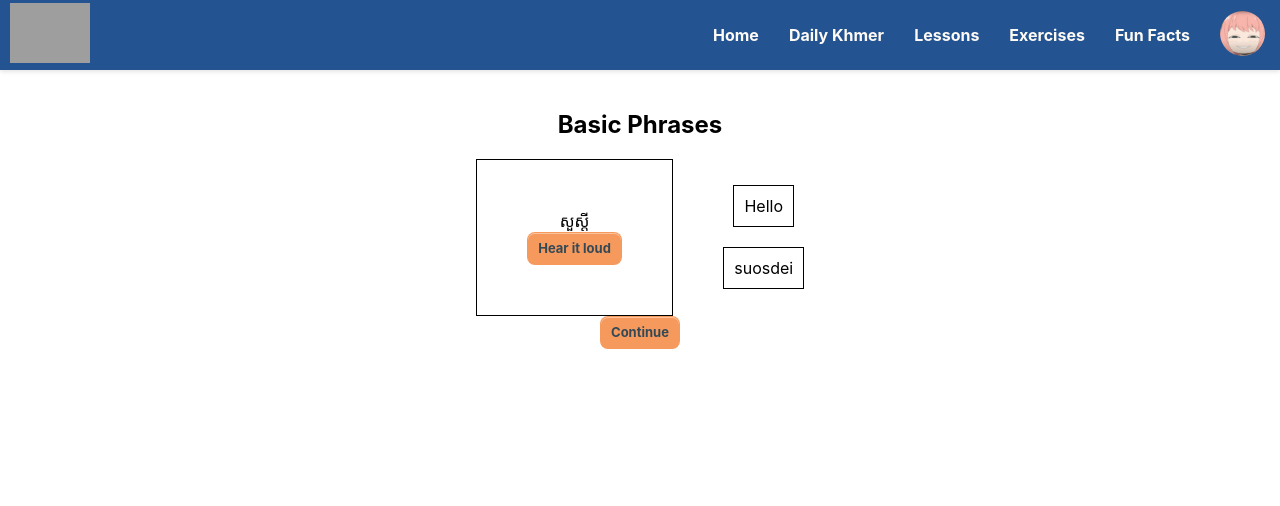
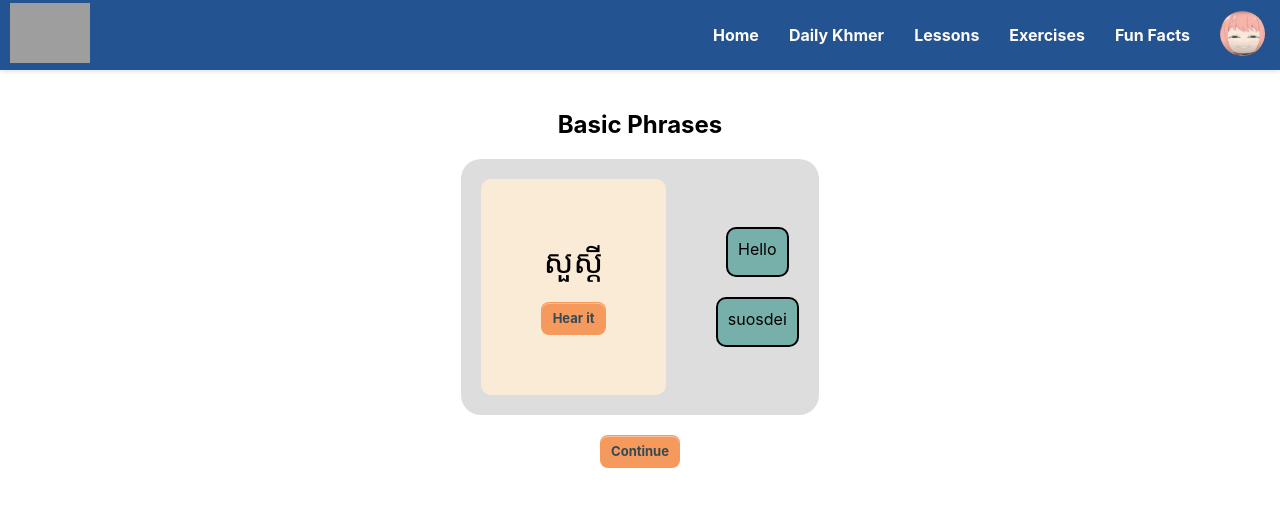
Before and after one commit to KellyKuoch/khmerkademy-v2, a React (Create React App) app: page /unit/basic-phrase-1 in a window 1280 px wide. Shown: the top 506 px of the page. Built offline with nearby package versions, Linux system fonts and the light colour scheme; grey boxes are pictures that could not be loaded.

Commit message:
added phrases

```diff
--- a/src/units/Phrases.css
+++ b/src/units/Phrases.css
@@ -4,6 +4,7 @@
   align-items: center;
   justify-content: center;
   padding-top: 90px;
+
 }
 
 .phrases-title {
@@ -14,31 +15,52 @@
 }
 
 .main-item {
+  font-size: 2em;
   display: flex;
   flex-direction: column;
-  justify-content: center;
+
   align-items: center;
-  border: 1px solid black;
-  padding: 50px;
+  /* border: 1px solid black; */
+  background-color: antiquewhite;
+  border-radius: 10px;
+  padding: 60px;
+  gap: 20px;
 }
 
 .each-phrase {
   display: flex;
   flex-direction: row;
-  justify-content: center;
-  align-items: center;
   gap: 50px;
+
+  /* border: 1px solid black; */
+  border-radius: 20px;
+  background-color: #DDDDDD;
+  padding: 20px;
+  /* margin: 20px; */
 }
 
 .phrase-item {
+  font-size: 1em;
   display: flex;
   flex-direction: column;
   justify-content: center;
   align-items: center;
   gap: 20px;
+  /* margin: 20px; */
 }
 
 .phrase-numbers {
-  border: 1px solid black;
+  border: 2px solid black;
   padding: 10px;
+  display: flex;
+  flex-direction: column;
+  align-items: center;
+  border-radius: 10px;
+  background-color: #77B0AA;
+  width: auto;
+  height: 50px;
 }
+
+.button-container {
+  padding-top: 20px;
+}
--- a/src/units/Phrases.unit.jsx
+++ b/src/units/Phrases.unit.jsx
@@ -18,7 +18,7 @@ const Phrases = ({ data }) => {
         <div key={currentPhrase.id} className="each-phrase">
           <div className="main-item">
             <span>{currentPhrase.word}</span>
-            <button className="button-8">Hear it loud</button>
+            <button className="button-8">Hear it</button>
           </div>
           <div className="phrase-item">
             {" "}
```
